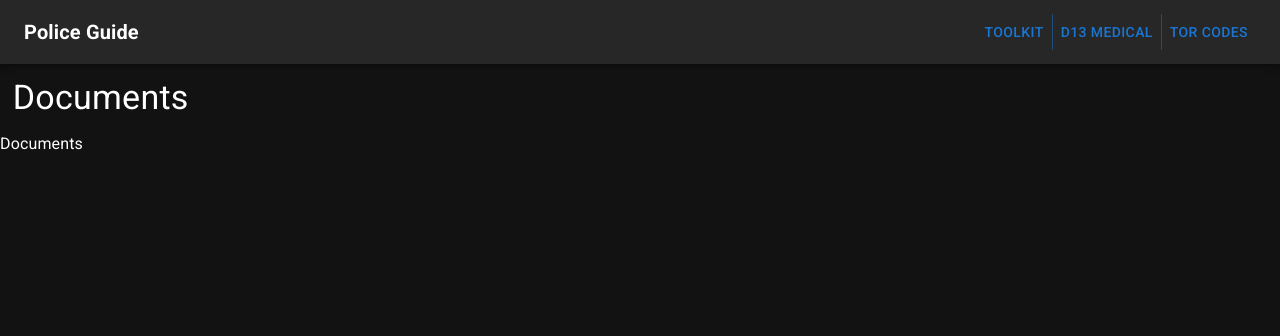
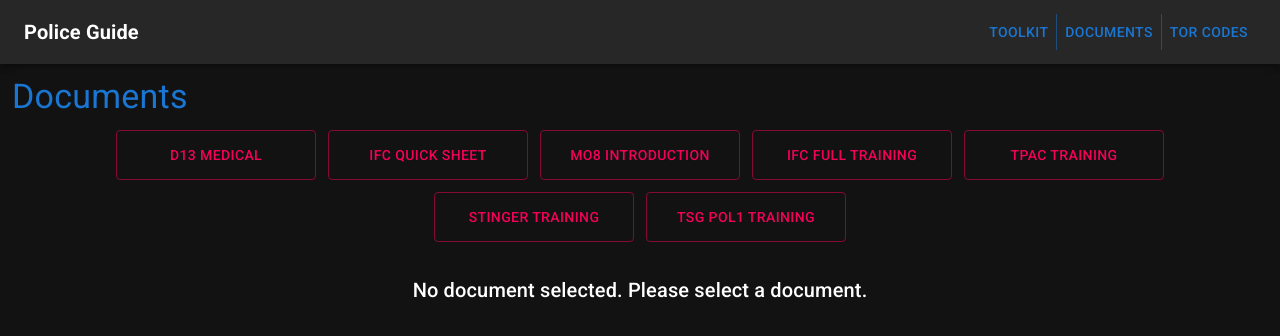
Before and after one commit to O5car1/PoliceGuide, a React (Create React App) app: page /PoliceGuide/documents in a window 1280 px wide. Shown: the top 336 px of the page. Built offline with nearby package versions, Linux system fonts and the light colour scheme.

Commit message:
Added: Documents page

```diff
--- a/src/App.js
+++ b/src/App.js
@@ -2,10 +2,9 @@ import { Box, ThemeProvider, createTheme } from '@mui/material';
 import { BrowserRouter as Router, Routes, Route } from "react-router-dom";
 import CssBaseline from '@mui/material/CssBaseline'
 import Home from './pages/Home.js';
-import D13Medical from './pages/D13.js'
 import ButtonAppBar from './Navbar.js';
 import Toolkit from './pages/Toolkit.js';
-import Legislation from './pages/Legislation.js';
+// import Legislation from './pages/Legislation.js';
 import Documents from './pages/Documents.js';
 import TORCodes from './pages/TORCodes.js'
 
@@ -35,9 +34,8 @@ import TORCodes from './pages/TORCodes.js'
                 <Box>
                     <Routes>
                         <Route exact path="/PoliceGuide" element={<Home />} />
-                        <Route path="PoliceGuide/d13" element={<D13Medical />} />
                         <Route path="PoliceGuide/toolkit" element={<Toolkit />} />
-                        <Route path="PoliceGuide/legislation" element={<Legislation />} />
+                        {/* <Route path="PoliceGuide/legislation" element={<Legislation />} /> */}
                         <Route path="PoliceGuide/documents" element={<Documents />} />
                         <Route path="PoliceGuide/torcodes" element={<TORCodes />} />
                     </Routes>
--- /dev/null
+++ b/src/Archive/Legislation.js
@@ -0,0 +1,13 @@
+import { Box, Typography } from '@mui/material';
+import LegislationTable from '../components/cards/Legislation';
+
+const Legislation = () => {
+    return (
+        <Box>
+            <Typography color='primary' variant="h4" sx={{ padding: '12px' }}>Legislation</Typography>
+            <LegislationTable />
+        </Box>
+    );
+}
+
+export default Legislation;
--- a/src/Navbar.js
+++ b/src/Navbar.js
@@ -13,9 +13,8 @@ import { Link } from 'react-router-dom';
 
 const pages = [
     <Link to='PoliceGuide/toolkit'><Button>Toolkit</Button></Link>,
-    <Link to='PoliceGuide/d13'><Button>D13 Medical</Button></Link>,
-    // <Link to='/legislation'><Button>Legislation</Button></Link>,
-    // <Link to='/documents'><Button>Documents</Button></Link>,
+    // <Link to='PoliceGuide/legislation'><Button>Legislation</Button></Link>,
+    <Link to='PoliceGuide/documents'><Button>Documents</Button></Link>,
     <Link to='PoliceGuide/torcodes'><Button>TOR Codes</Button></Link>
 ];
 
--- a/src/pages/D13.js
+++ /dev/null
@@ -1,14 +0,0 @@
-import { Box, Typography } from '@mui/material';
-
-const D13Medical = () => {
-    return (
-        <Box>
-            <Typography variant="h4" padding={'1%'}>D13 Medical</Typography>
-            <Box sx={{ width: '100%', height: '83.3vh' }}>
-            <iframe width='100%' height='100%' src="https://oscar-dixon.github.io/PoliceGuide/content/D13Training.pdf"/>
-            </Box>
-        </Box>
-    );
-}
-
-export default D13Medical;
--- a/src/pages/Documents.js
+++ b/src/pages/Documents.js
@@ -1,12 +1,87 @@
-import { Box, Typography } from '@mui/material';
+import { Grid2, Box, Typography, Button } from '@mui/material';
+import MedicalServicesIcon from '@mui/icons-material/MedicalServices';
+import { useState } from 'react';
 
-const Legislation = () => {
-    return (
-        <Box>
-            <Typography variant="h4" padding={'1%'}>Documents</Typography>
-            Documents
-        </Box>
-    );
-}
+const Documents = () => {
+  const [PDFUrl, setPDFUrl] = useState(null);
 
-export default Legislation;
+  // Define document data
+  const documents = [
+    {
+      label: 'D13 Medical',
+      url: 'https://oscar-dixon.github.io/PoliceGuide/content/D13Training.pdf',
+    },
+    {
+      label: 'IFC Quick Sheet',
+      url: 'https://oscar-dixon.github.io/PoliceGuide/content/IFCQuickSheet.pdf',
+    },
+    {
+      label: 'MO8 Introduction',
+      url: 'https://oscar-dixon.github.io/PoliceGuide/content/MO8Introduction.pdf',
+    },
+    {
+        label: 'IFC Full Training',
+        url: 'https://oscar-dixon.github.io/PoliceGuide/content/IFCTraining.pdf',
+    },
+    {
+        label: 'TPAC Training',
+        url: 'https://oscar-dixon.github.io/PoliceGuide/content/TPACTraining.pdf',
+    },
+    {
+        label: 'Stinger Training',
+        url: 'https://oscar-dixon.github.io/PoliceGuide/content/StingerTraining.pdf',
+    },
+    {
+        label: 'TSG POL1 Training',
+        url: 'https://oscar-dixon.github.io/PoliceGuide/content/MO7POL1Training.pdf',
+    },
+  ];
+
+  return (
+    <Box padding={1.5}>
+      <Box sx={{ paddingBottom: '12px' }}>
+        <Typography color='primary' variant='h4' sx={{ paddingBottom: '12px' }}>
+          Documents
+        </Typography>
+        <Grid2 sx={{ justifyContent: 'center'}} container spacing={1.5}>
+          {documents.map((doc, index) => (
+            <Grid2 key={index}>
+              <Button
+                onClick={() => setPDFUrl(doc.url)}
+                color='secondary'
+                variant='outlined'
+                sx={{ width: 200, height: 50 }}
+              >
+                {doc.label}
+              </Button>
+            </Grid2>
+          ))}
+        </Grid2>
+      </Box>
+      <Box sx={{ width: '100%', height: '77.5vh' }}>
+        {PDFUrl ? (
+          <iframe
+            width='100%'
+            height='100%'
+            src={PDFUrl}
+            title='Document Viewer'
+            style={{ border: 'none' }}
+          />
+        ) : (
+          <Typography
+            variant='h6'
+            align='center'
+            sx={{
+              paddingTop: '20px',
+              color: 'secondary',
+            }}
+          >
+            No document selected. Please select a document.
+          </Typography>
+        )}
+      </Box>
+    </Box>
+  );
+};
+
+export default Documents;
--- a/src/pages/Legislation.js
+++ /dev/null
@@ -1,12 +0,0 @@
-import { Box, Typography } from '@mui/material';
-
-const Legislation = () => {
-    return (
-        <Box>
-            <Typography variant="h4" padding={'1%'}>Legisation</Typography>
-            Legislation
-        </Box>
-    );
-}
-
-export default Legislation;
```
Also changed, not shown: src/Archive/LegislationCard.js (added, +36 -0 lines).
